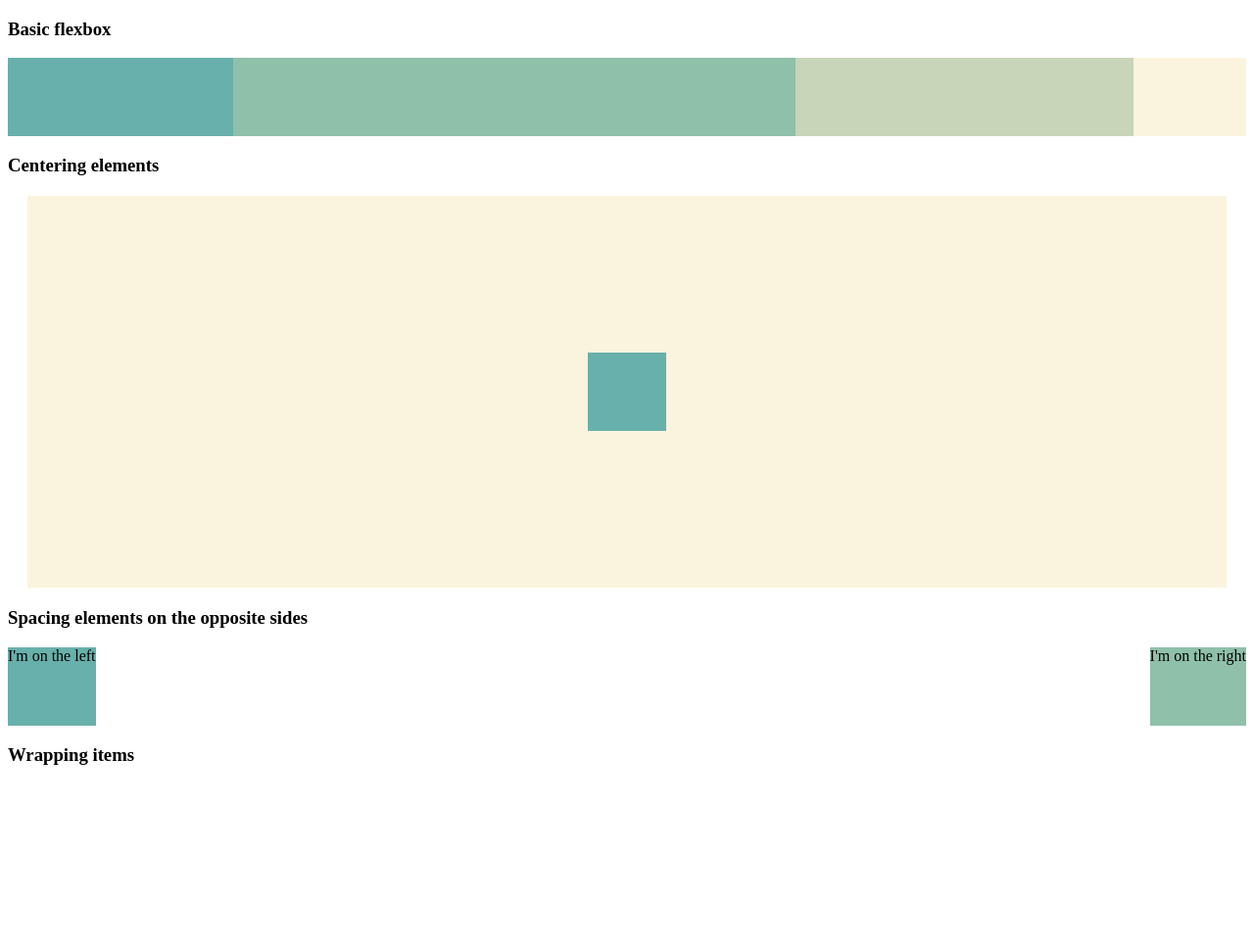
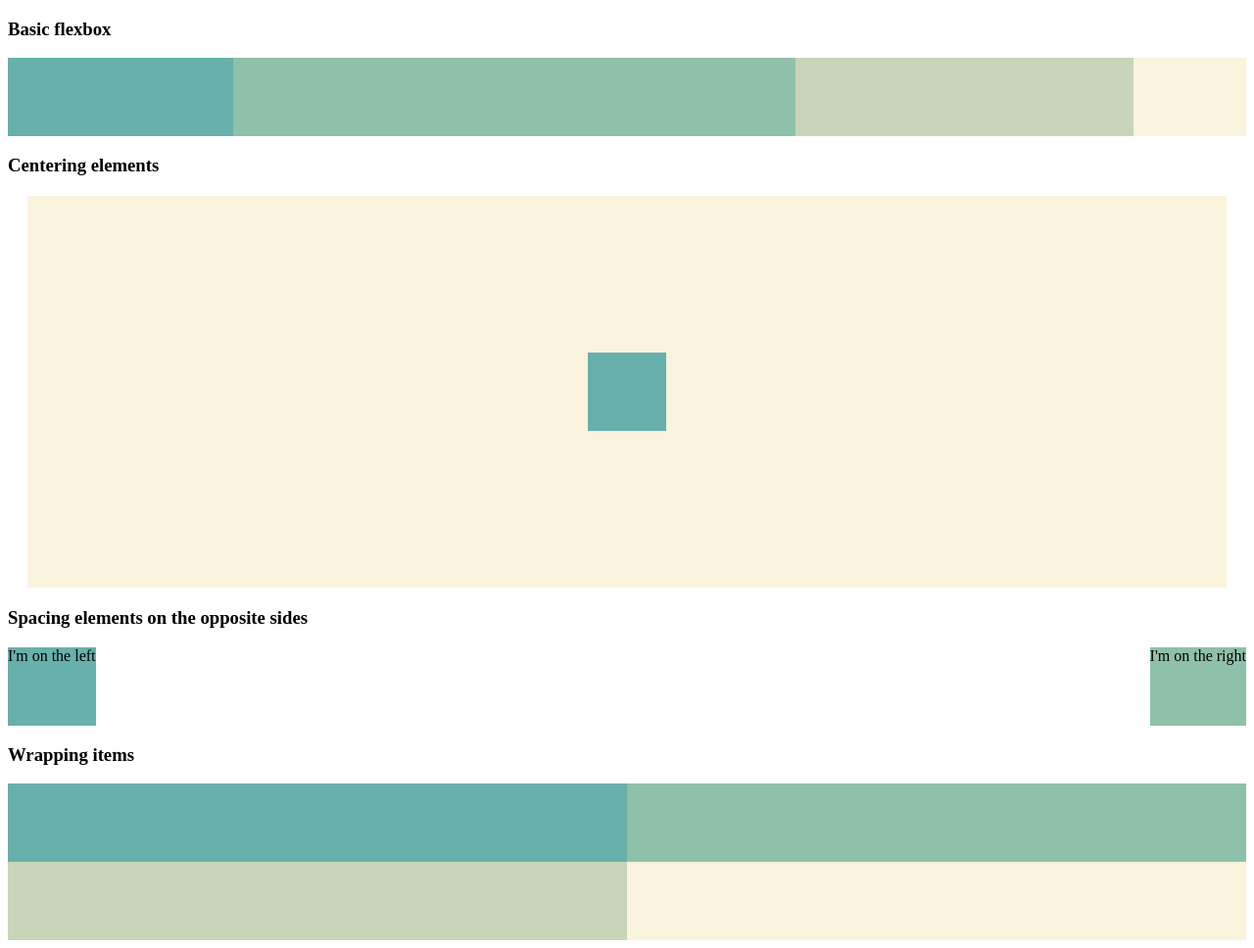
Before and after one commit to dtr6210/Module2Lab3, a plain HTML site: page index.html in a window 1280 px wide. Shown: the whole page at 98% size. Before the commit the page ends 888 px from the top, so only its background shows below. Drawn offline with Linux system fonts and the light colour scheme.

Commit message:
completed #5 wrapping items, added flex wrap and flex basis

```diff
--- a/index.html
+++ b/index.html
@@ -9,21 +9,19 @@
     <meta name="viewport" content="width=device-width, initial-scale=1.0" />
     <style>
       .background-1 {
-        background: #68B0AB;
+        background: #68b0ab;
       }
 
       .background-2 {
-        background: #8FC0A9;
+        background: #8fc0a9;
       }
 
-
       .background-3 {
-        background: #C8D5B9;
+        background: #c8d5b9;
       }
 
-
       .background-4 {
-        background:  #FAF3DD;
+        background: #faf3dd;
       }
 
       .m-20 {
@@ -61,11 +59,17 @@
 
       .flex-center {
         justify-content: center;
-        align-items: center ;
+        align-items: center;
       }
 
       .flex-space-between {
         justify-content: space-between;
+      }
+
+      .flex-basis-item-50,
+      .flex-wrap {
+        flex-basis: 50%;
+        flex-wrap: wrap;
       }
     </style>
   </head>
```
